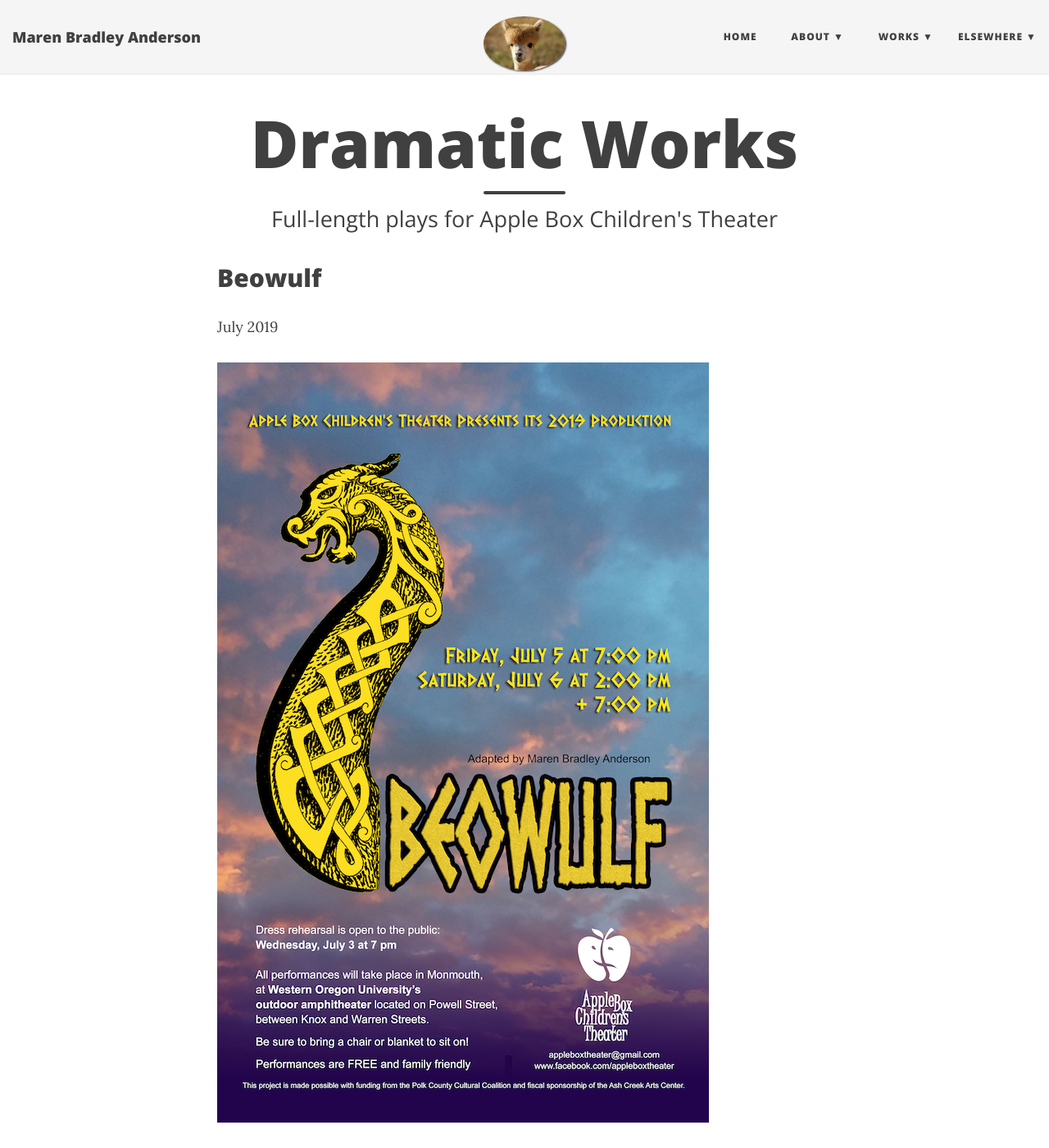
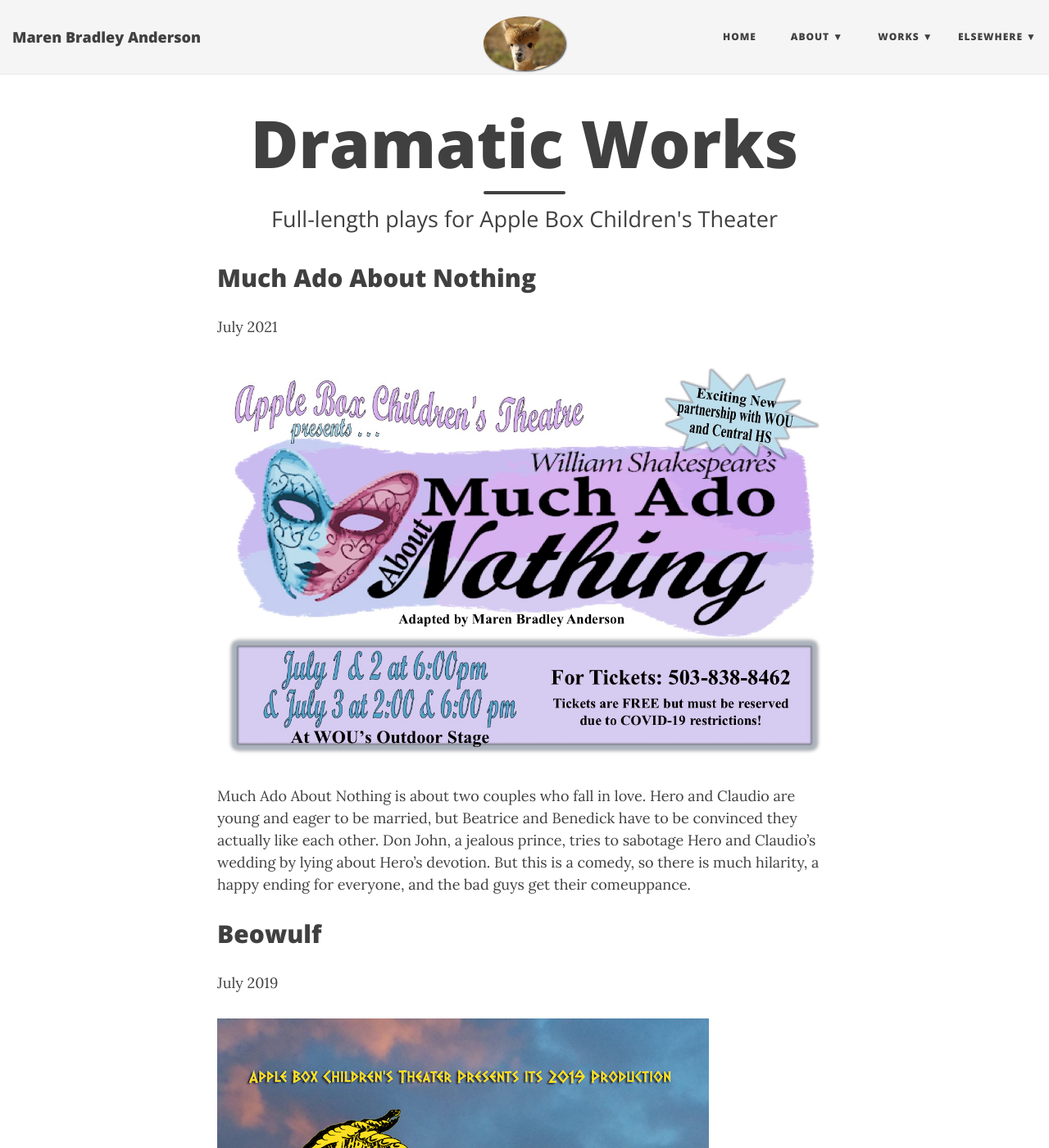
Before and after one commit to marenster/marenster.github.io, a Jekyll site: the page built from books/plays.md, in a window 1280 px wide and 1400 px high. Shown: the whole window at 82% size. Built offline with Jekyll 4.4.1, drawn with Linux system fonts in a browser that asks for light colours; nearby versions of some CDN libraries.

Commit message:
added MAAN to the "plays" page. Tried to add "dragons" to the books drop down. don't thin it worked.

```diff
--- a/_config.yml
+++ b/_config.yml
@@ -53,6 +53,7 @@ navbar-links:
     - Press Kit: "press"
   Works:
     - Sparks: "books/sparks"
+    - Dragons: "books/dragons"
     - Closing the Store: "books/closing_the_store"
     - Fuzzy Logic: "books/fuzzy"
     - Commas: "books/commas"
--- a/books/plays.md
+++ b/books/plays.md
@@ -3,6 +3,14 @@ layout: page
 title:  "Dramatic Works"
 subtitle: Full-length plays for Apple Box Children's Theater
 ---
+
+## Much Ado About Nothing
+July 2021
+
+![alt text](/img/MAANposter1.jpg "Much Ado About Nothing Poster")
+
+Much Ado About Nothing is about two couples who fall in love. Hero and Claudio are young and eager to be married, but Beatrice and Benedick have to be convinced they actually like each other. Don John, a jealous prince, tries to sabotage Hero and Claudio’s wedding by lying about Hero’s devotion. But this is a comedy, so there is much hilarity, a happy ending for everyone, and the bad guys get their comeuppance.
+
 
 ## Beowulf
 
```
Also changed, not shown: books/dragons.md (added, +13 -0 lines), img/MAANposter1.jpg (added).
